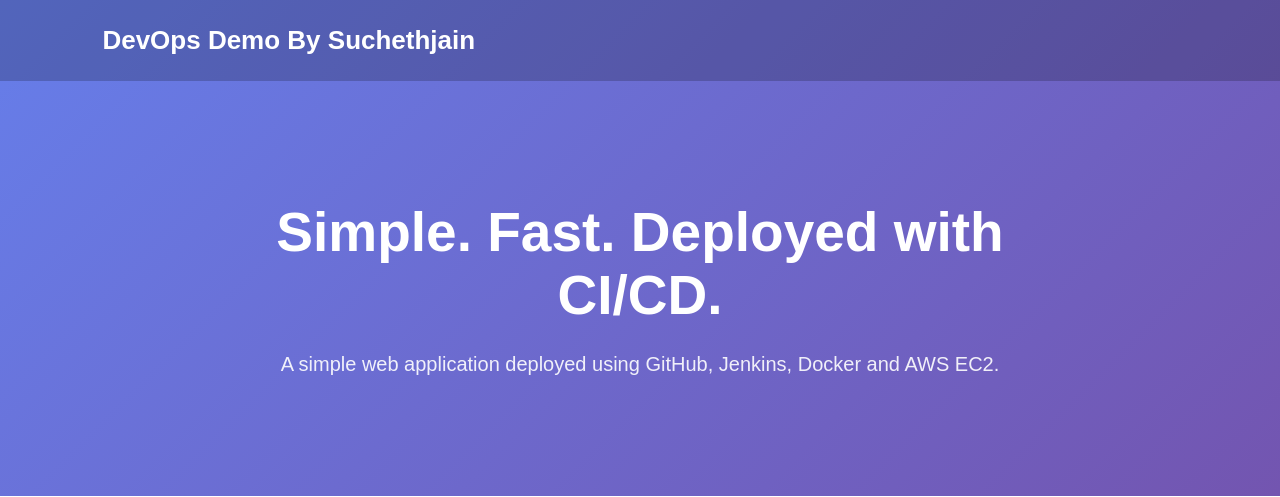
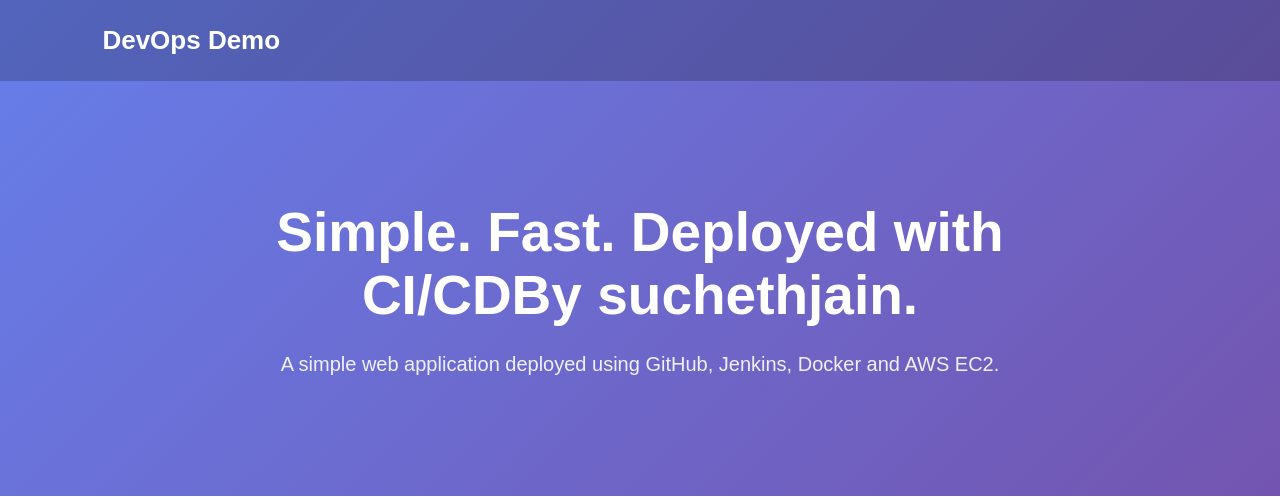
Before and after one commit to Suchethjain19/python-cicd-demo, a Flask app: page / in a window 1280 px wide. Shown: the top 497 px of the page. Run offline with Flask 3, Linux system fonts and the light colour scheme.

Commit message:
Update header and main title in index.html

```diff
--- a/templates/index.html
+++ b/templates/index.html
@@ -10,12 +10,12 @@
 <body>
 
     <header>
-        <h2>DevOps Demo By Suchethjain</h2>
+        <h2>DevOps Demo</h2>
     </header>
 
     <main>
         <section class="hero">
-            <h1>Simple. Fast. Deployed with CI/CD.</h1>
+            <h1>Simple. Fast. Deployed with CI/CDBy suchethjain.</h1>
             <p>
                 A simple web application deployed using
                 GitHub, Jenkins, Docker and AWS EC2.
```
